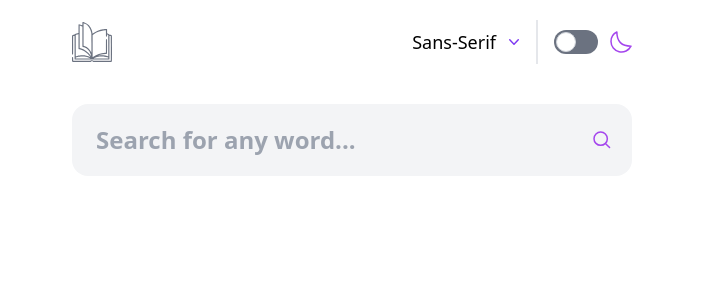
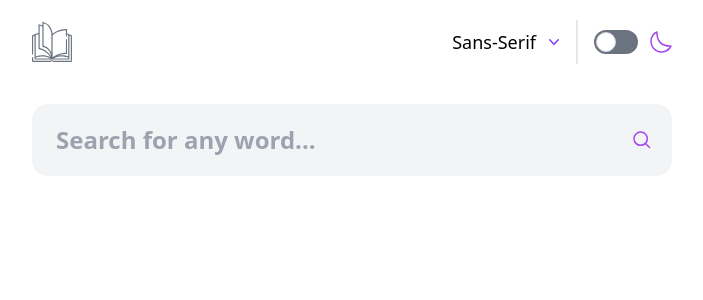
Before and after one commit to Mike-is-coding/Dictionary-Web-App, a Next.js app: page / in a window 1280 px wide. Shown: the top 300 px of the page, without its empty margins (288-991 px from the left). Built offline with nearby package versions, Linux system fonts and the light colour scheme.

Commit message:
Exported

```diff
--- a/pages/QuerySection.tsx
+++ b/pages/QuerySection.tsx
@@ -1,5 +1,5 @@
 import { useEffect, useState } from "react";
-import Dropdown from "./DropdownMenu";
+import Dropdown from "../components/DropdownMenu";
 
 interface Props {
   font: string;
@@ -48,7 +48,7 @@ const QuerySection: React.FC<Props> = ({
 
   return (
     <>
-      <section className="px-10">
+      <section className="">
         <div
           className="flex flex-row justify-between items-center my-5"
           id="Page-Options"
--- a/pages/index.tsx
+++ b/pages/index.tsx
@@ -1,7 +1,7 @@
 import Head from "next/head";
 import { useEffect, useState } from "react";
 import QuerySection from "./QuerySection";
-import Content from "./Content";
+import Content from "../components/Content";
 import { DictionaryData } from "../components/DictionaryInterfaces";
 
 export default function Home() {
--- a/tailwind.config.js
+++ b/tailwind.config.js
@@ -3,7 +3,8 @@ module.exports = {
   darkMode: 'class',
   content: [
     "./node_modules/flowbite-react/**/*.js",
-    "./pages/*.{js,ts,jsx,tsx}"
+    "./pages/*.{js,ts,jsx,tsx}",
+    "./components/*.{js,ts,jsx,tsx}"
   ],
   theme: {
     extend: {},
```
Also changed, not shown: components/wordFound.tsx (renamed from pages/wordFound.tsx, +7 -3 lines), components/Content.tsx (renamed from pages/Content.tsx), components/DropdownMenu.tsx (renamed from pages/DropdownMenu.tsx), components/KeyGenerator.tsx (renamed from pages/KeyGenerator.tsx), components/wordNotFound.tsx (renamed from pages/wordNotFound.tsx).
